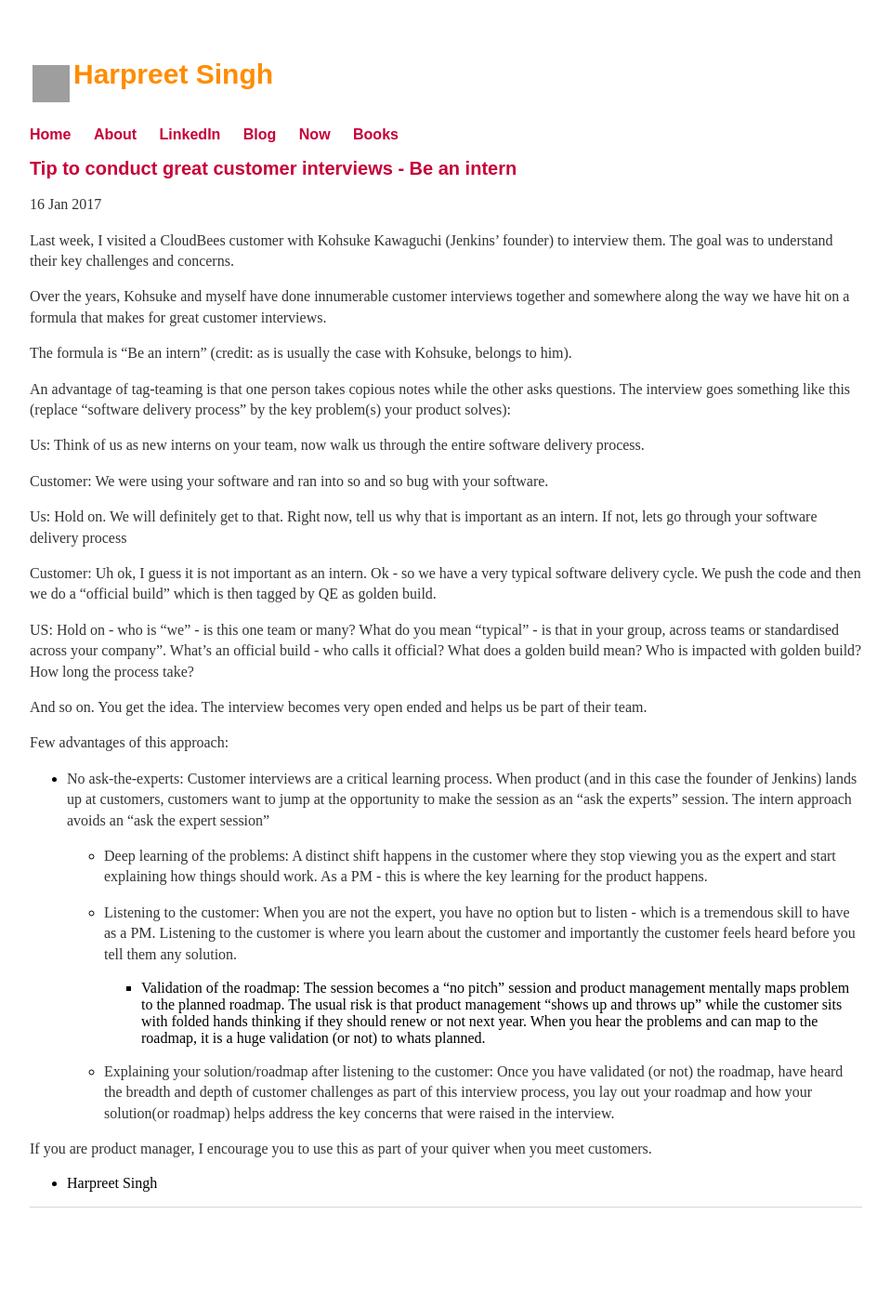
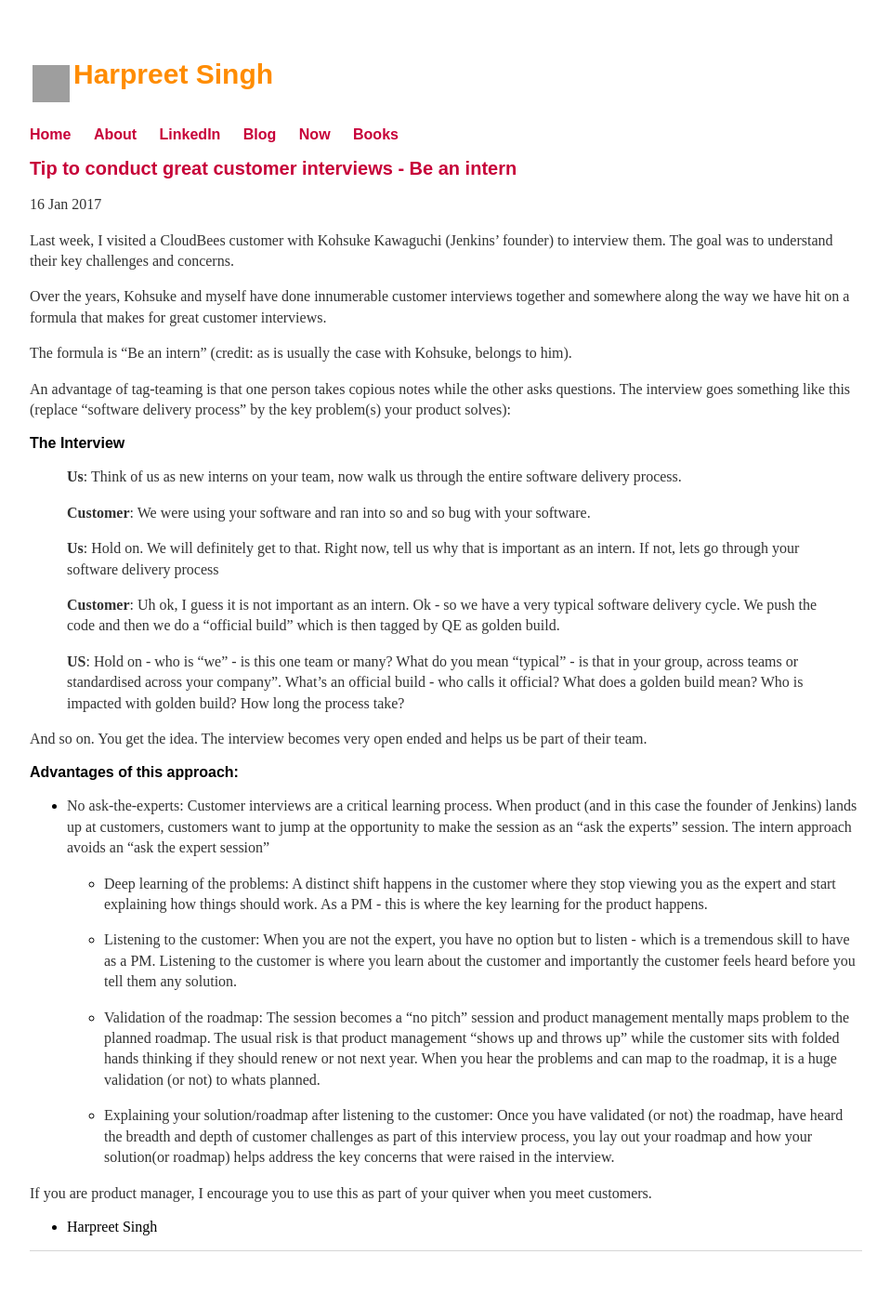
Before and after one commit to harpreetsingh/harpreetsingh.github.io, a Jekyll site: the page built from _posts/2017-01-16-be-an-intern.md, in a window 1280 px wide. Shown: the whole page at 93% size, without its empty margins (160-1118 px from the left). Built offline with Jekyll 4.4.1, drawn with Linux system fonts in a browser that asks for light colours; before the commit the page ends 1359 px from its top, so only the background shows below that; grey boxes are pictures that could not be loaded.

Commit message:
formatting fixes round 1

```diff
--- a/_posts/2017-01-16-be-an-intern.md
+++ b/_posts/2017-01-16-be-an-intern.md
@@ -22,49 +22,52 @@
 (replace “software delivery process” by the key problem(s) your
 product solves):
 
-Us: Think of us as new interns on your team, now walk us through the
+# The Interview
+
+> **Us**: Think of us as new interns on your team, now walk us through the
 entire software delivery process.
 
-Customer: We were using your software and ran into so and so bug with
+> **Customer**: We were using your software and ran into so and so bug with
 your software.
 
-Us: Hold on. We will definitely get to that. Right now, tell us why
+> **Us**: Hold on. We will definitely get to that. Right now, tell us why
 that is important as an intern. If not, lets go through your software
 delivery process
 
-Customer: Uh ok, I guess it is not important as an intern. Ok - so we
+> **Customer**: Uh ok, I guess it is not important as an intern. Ok - so we
 have a very typical software delivery cycle. We push the code and then
 we do a “official build” which is then tagged by QE as golden build.
 
-US: Hold on - who is “we” - is this one team or many? What do you mean
+> **US**: Hold on - who is “we” - is this one team or many? What do you mean
 “typical” - is that in your group, across teams or standardised across
 your company”. What’s an official build - who calls it official? What
 does a golden build mean? Who is impacted with golden build? How long
 the process take?
 
+
 And so on. You get the idea. The interview becomes very open ended and
 helps us be part of their team.
 
-Few advantages of this approach:
+# Advantages of this approach:
 
-- No ask-the-experts: Customer interviews are a critical learning
+* No ask-the-experts: Customer interviews are a critical learning
   process. When product (and in this case the founder of Jenkins)
   lands up at customers, customers want to jump at the opportunity to
   make the session as an “ask the experts” session. The intern
   approach avoids an “ask the expert session"
 
-    - Deep learning of the problems: A distinct shift happens in the
-      customer where they stop viewing you as the expert and start
-      explaining how things should work. As a PM - this is where the
-      key learning for the product happens.
+  * Deep learning of the problems: A distinct shift happens in the
+  customer where they stop viewing you as the expert and start
+  explaining how things should work. As a PM - this is where the key
+  learning for the product happens.
 
-    - Listening to the customer: When you are not the expert, you have
+  * Listening to the customer: When you are not the expert, you have
       no option but to listen - which is a tremendous skill to have as
       a PM. Listening to the customer is where you learn about the
       customer and importantly the customer feels heard before you
       tell them any solution.
 
-      - Validation of the roadmap: The session becomes a "no pitch"
+  * Validation of the roadmap: The session becomes a "no pitch"
   session and product management mentally maps problem to the planned
   roadmap. The usual risk is that product management "shows up and
   throws up” while the customer sits with folded hands thinking if
@@ -72,7 +75,7 @@
   can map to the roadmap, it is a huge validation (or not) to whats
   planned.
 
-  - Explaining your solution/roadmap after listening to the customer:
+  * Explaining your solution/roadmap after listening to the customer:
     Once you have validated (or not) the roadmap, have heard the
     breadth and depth of customer challenges as part of this interview
     process, you lay out your roadmap and how your solution(or
```
